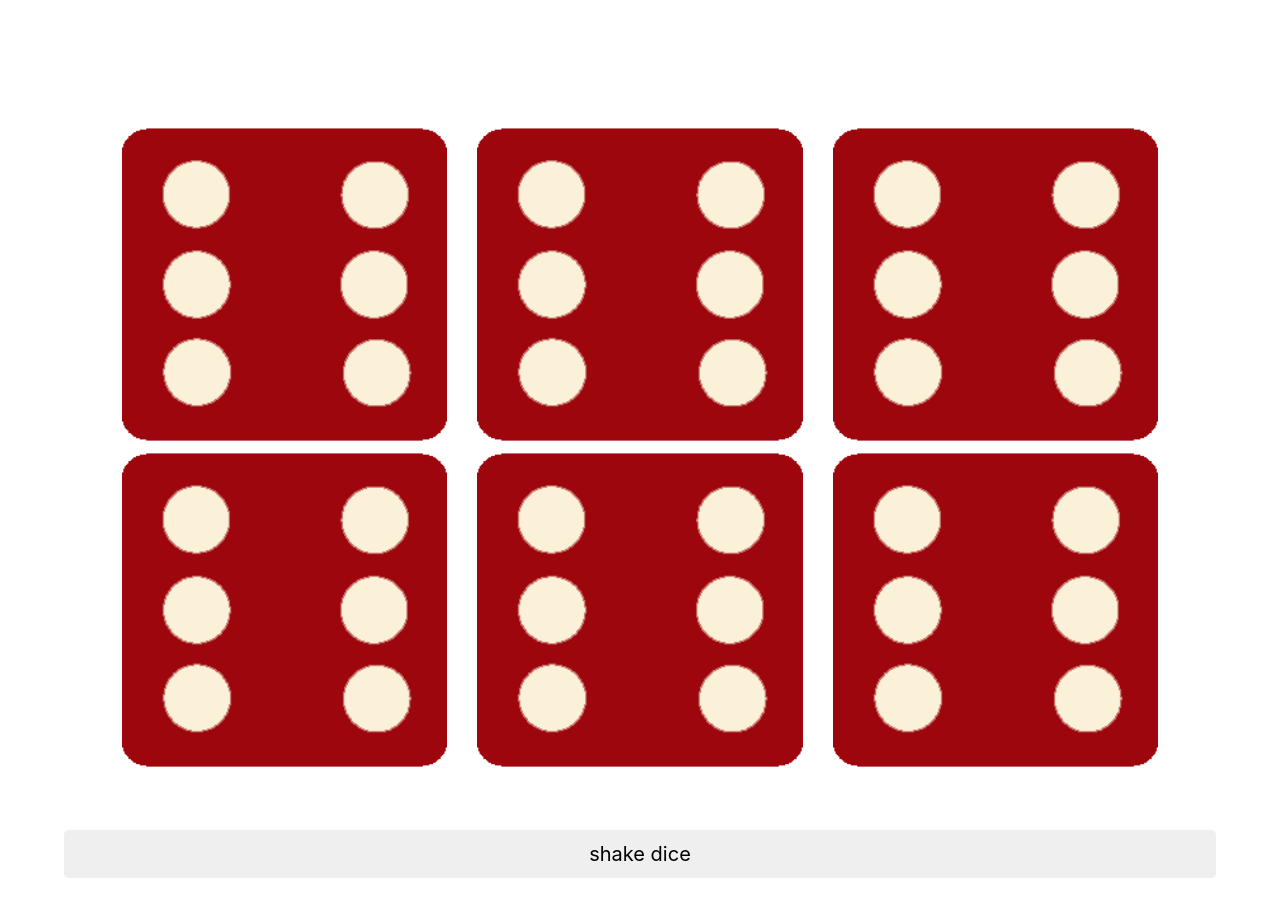
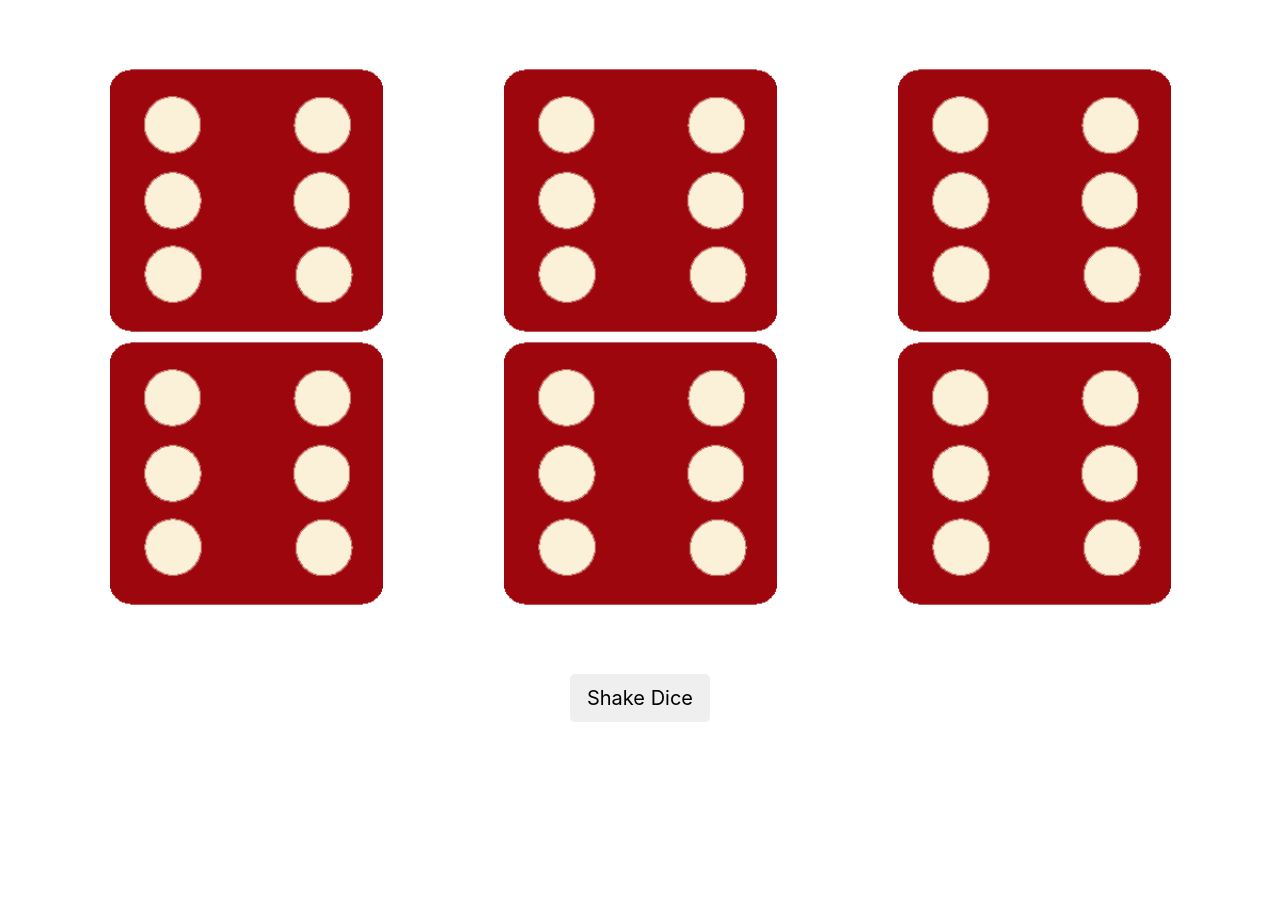
Before and after one commit to thompsonalecbgo/dicesimulation, a plain HTML site: page index.html in a window 1280 px wide. After the commit the page ends 800 px from the top, so only its background shows below. Drawn offline with nearby package versions, Linux system fonts and the light colour scheme.

Commit message:
Add files via upload
v4 (01/02/19)
- change input to button

```diff
--- a/index.html
+++ b/index.html
@@ -12,7 +12,6 @@
 
 <body>
   <div class="container-fluid">
-    <div class="container-fluid">
 
 
     <div class="row">
@@ -34,10 +33,11 @@
       <div class="col-lg-4 col-sm-6">
         <img class="dice-img6" src="images/dice6.png" alt="">
       </div>
-    </div>
 </div>
-    <input type="button" class="btn btn-lg btn-block" value="shake dice" onclick="toggleButton()">
-  </div>
+</div>
+
+    <button type="button" name="button" class="btn btn-lg" value="shake dice" onclick="toggleButton()">Shake Dice</button>
+    <!-- <input type="button" class="btn btn-lg" value="shake dice" onclick="toggleButton()"> -->
 
 
   <script src="https://code.jquery.com/jquery-3.3.1.slim.min.js" integrity="sha384-q8i/X+965DzO0rT7abK41JStQIAqVgRVzpbzo5smXKp4YfRvH+8abtTE1Pi6jizo" crossorigin="anonymous"></script>
--- a/index.js
+++ b/index.js
@@ -14,13 +14,16 @@ function shakeDice() {
 }
 
 function toggleButton() {
-  var x = document.querySelector("input");
-  if (x.value === "shake dice") {
-    x.value = "roll dice";
+//  var x = document.querySelector("input");
+  var y = document.querySelector("button");
+  if (y.value === "shake dice") {
+    y.value = "roll dice";
+    y.innerHTML = "Roll Dice";
     diceAnimation = setInterval(shakeDice, 50);
     diceAnimation;
   } else {
-    x.value = "shake dice";
+    y.value = "shake dice";
+    y.innerHTML = "Shake Dice";
     clearInterval(diceAnimation);
   }
 }
--- a/main.css
+++ b/main.css
@@ -3,7 +3,7 @@ body {
 }
 
 img {
-  width: 100%;
+  width: 75%;
 }
 
 .container-fluid {
```
